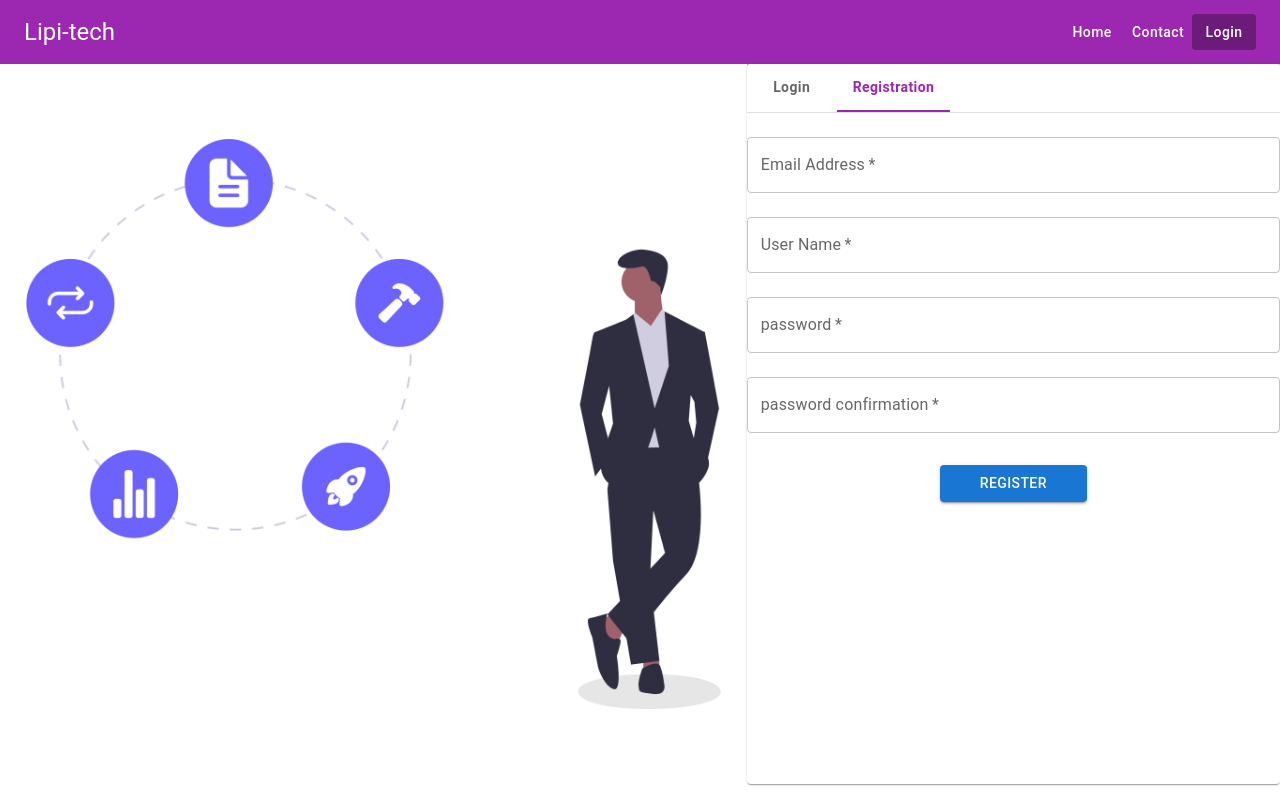
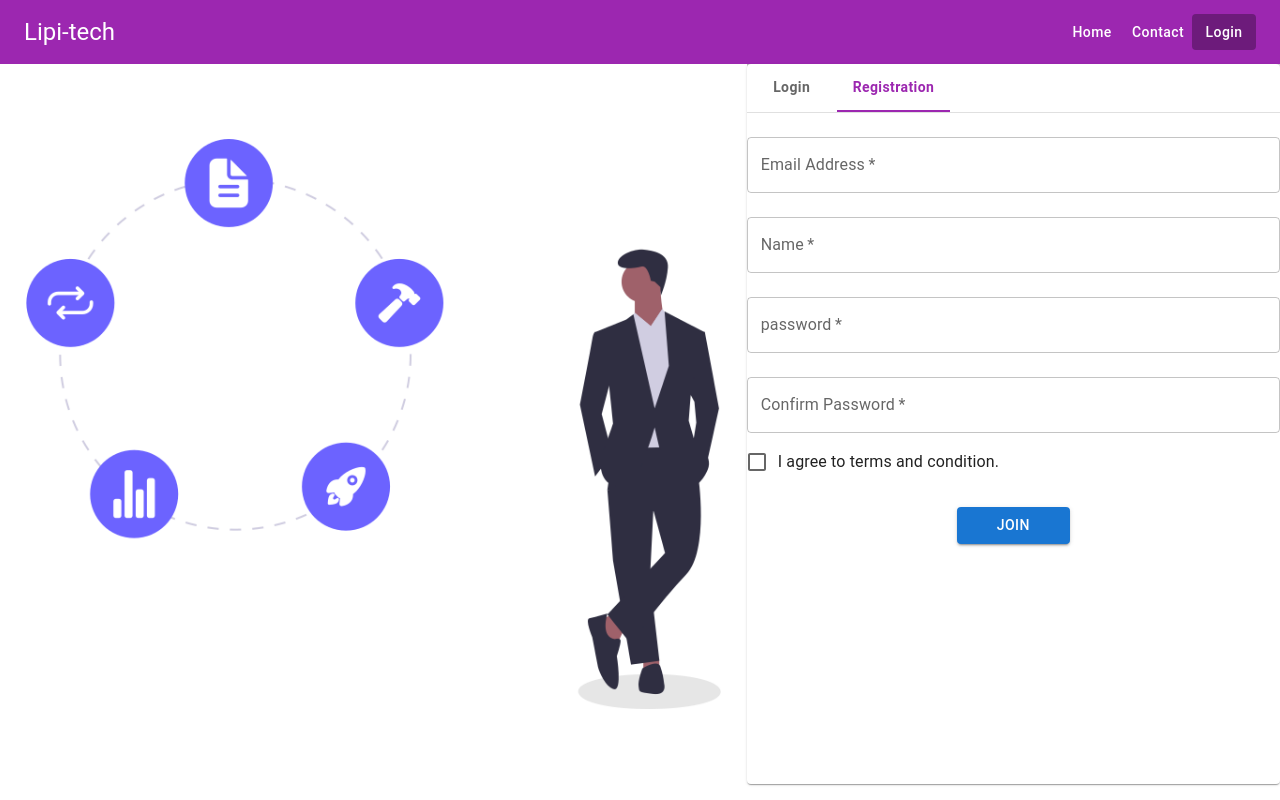
Before and after one commit to Sarvotam/Pilos-react, a React (Create React App) app: page /Login in a window 1280 px wide. Both pictures are taken after a click on the tab "Registration". Built offline with nearby package versions, Linux system fonts and the light colour scheme.

Commit message:
fetch user data from form and error handeling

```diff
--- a/src/components/pages/auth/UserLogin.js
+++ b/src/components/pages/auth/UserLogin.js
@@ -1,35 +1,47 @@
-import {TextField, Button, Box, Alert} from '@mui/material'
-import { NavLink } from 'react-router-dom'
+import { TextField, Button, Box, Alert } from '@mui/material'
+import { useState } from 'react'
+import { NavLink, useNavigate } from 'react-router-dom'
 
 // import React from 'react'
 
 const UserLogin = () => {
+	const [error, setError] = useState({
+		status: false,
+		msg: "",
+		type: ""
+	})
+
+	const navigate = useNavigate();
 		const handleSubmit = (e) => {
 			e.preventDefault();
 			// FormData Default from web api [ Could be solved through STATE as well]
 			const data = new FormData(e.currentTarget);
-		const actualData ={
+			const actualData = {
 				email: data.get('email'),
 				password: data.get('password'),
 			}
+
 			// work for validation
-		if(actualData.email && actualData.password){
-		console.log(actualData);
+			if (actualData.email && actualData.password) {
+				// console.log(actualData);
 				// clear fields after submission complete
 				document.getElementById('login-form').reset()
-		}else{
-		console.log("All fields are required");
+				setError({status: true, msg:"Login Success ", type: 'success'})
+				navigate('/')
+			} else {
+				setError({ status: true, msg: "All fields are required", type: 'error' })
 			}
 		}
 		return (
 			<>
-      <Box component='form' noValidate sx={{ mt: 1}} id='login-form' onSubmit={handleSubmit}>
+				<Box component='form' noValidate sx={{ mt: 1 }} id='login-form' onSubmit={handleSubmit}>
 					<TextField margin='normal' required fullWidth id='email' name='email' label='Email Address' />
 					<TextField margin='normal' required fullWidth id='password' name='password' label='password' type='password' />
 					<Box textAlign='center'>
-					<Button type='submit' variant='contained' sx={{ mt:3, mb: 2, px: 5}} >Login</Button>
+						<Button type='submit' variant='contained' sx={{ mt: 3, mb: 2, px: 5 }} >Login</Button>
 					</Box>
 					<NavLink to='/' >Forgot Password?</NavLink>
+					{error.status ? <Alert severity={error.type}>{error.msg}</Alert> : ''}
 				</Box>
 			</>
 		)
--- a/src/components/pages/auth/UserRegister.js
+++ b/src/components/pages/auth/UserRegister.js
@@ -1,21 +1,54 @@
-import {TextField, Button, Box, Alert} from '@mui/material'
-import { NavLink } from 'react-router-dom'
-
-// import React from 'react'
+import {TextField, FormControlLabel, Checkbox, Button, Box, Alert} from '@mui/material'
+import { useState } from 'react'
+import { useNavigate } from 'react-router-dom'
 
 const UserRegister = () => {
+	const [error, setError] = useState({
+		status: false,
+		msg: "",
+		type: ""
+	})
+
+	const navigate = useNavigate();
+		const handleSubmit = (e) => {
+			e.preventDefault();
+			// FormData Default from web api [ Could be solved through STATE as well]
+			const data = new FormData(e.currentTarget);
+			const actualData = {
+				email: data.get('email'),
+        name: data.get('name'),
+				password: data.get('password'),
+				password_confirmation: data.get('password_confirmation'),
+        tc: data.get('tc'),
+			}
+
+			// work for validation
+			if (actualData.email && actualData.password && actualData.name && actualData.tc !== null) {
+				if(actualData.password === actualData.password_confirmation){
+          console.log(actualData);
+				// clear fields after submission complete
+				document.getElementById('registration-form').reset()
+				setError({status: true, msg:"Registration Success ", type: 'success'})
+				navigate('/')
+        }else{
+          setError({status: true, msg: "Password and password confirmation doesnot match", type: 'error'})
+        }
+			} else {
+				setError({ status: true, msg: "All fields are required", type: 'error' })
+			}
+		}
 		return (
 			<>
-          <Box component='form' noValidate sx={{ mt: 1}} id='login-form'>
+				<Box component='form' noValidate sx={{ mt: 1 }} id='registration-form' onSubmit={handleSubmit}>
 					<TextField margin='normal' required fullWidth id='email' name='email' label='Email Address' />
-            <TextField margin='normal' required fullWidth id='UserName' name='User Name' label='User Name' />
-
+					<TextField margin='normal' required fullWidth id='name' name='name' label='Name' />
 					<TextField margin='normal' required fullWidth id='password' name='password' label='password' type='password' />
-            <TextField margin='normal' required fullWidth id='password confirmation ' name='password confirmation' label='password confirmation' type='password confirmation' />
-
+					<TextField margin='normal' required fullWidth id='password_confirmation' name='password_confirmation' label='Confirm Password' type='password' />
+          <FormControlLabel control={<Checkbox value="agree" color="primary" name='tc' id='tc' />} label="I agree to terms and condition." />
 					<Box textAlign='center'>
-                <Button type='submit' variant='contained' sx={{ mt:3, mb: 2, px: 5}} >Register</Button>
+						<Button type='submit' variant='contained' sx={{ mt: 3, mb: 2, px: 5 }} >Join</Button>
 					</Box>
+					{error.status ? <Alert severity={error.type}>{error.msg}</Alert> : ''}
 				</Box>
 			</>
 		)
```
Lines whose indentation alone changed are shown as unchanged.
